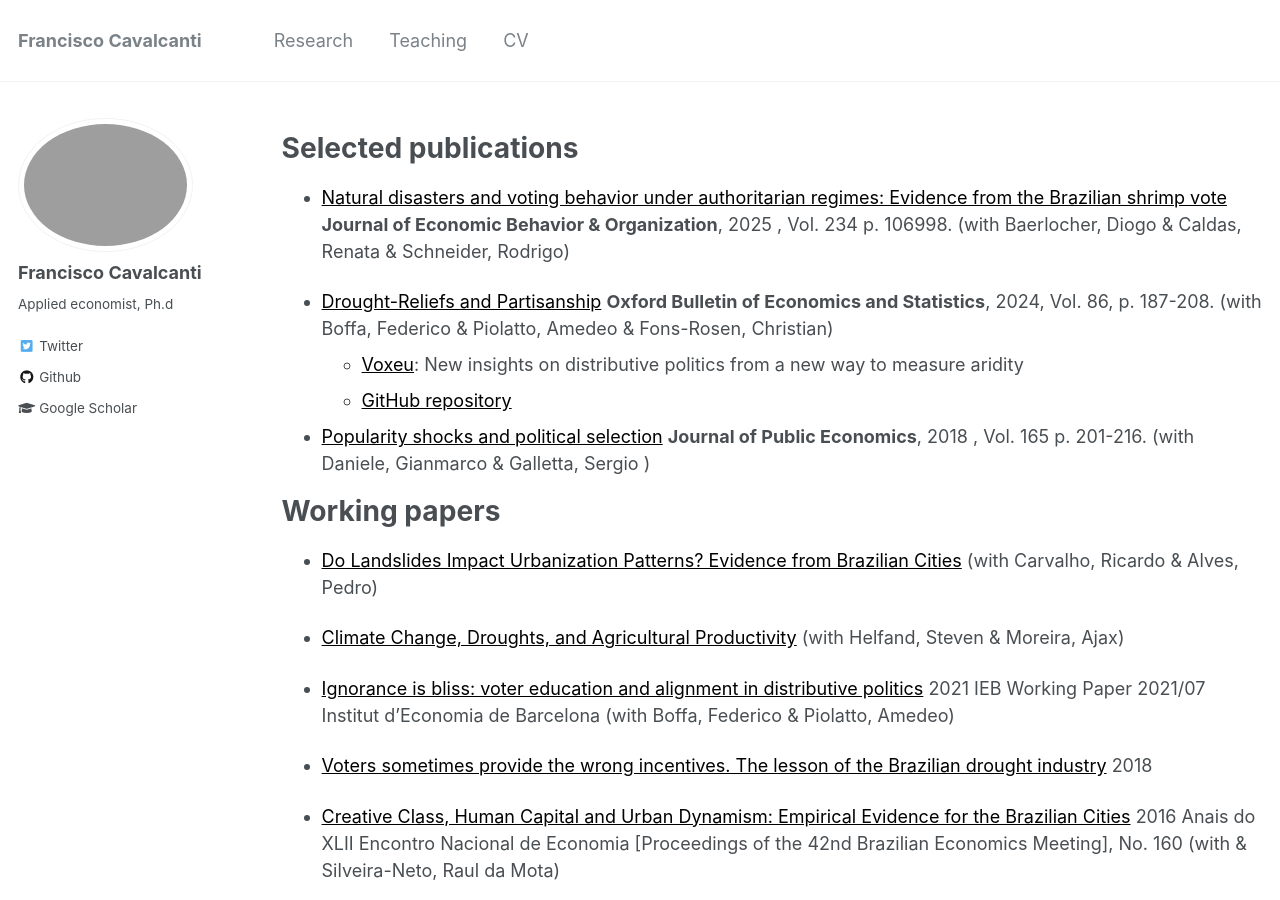
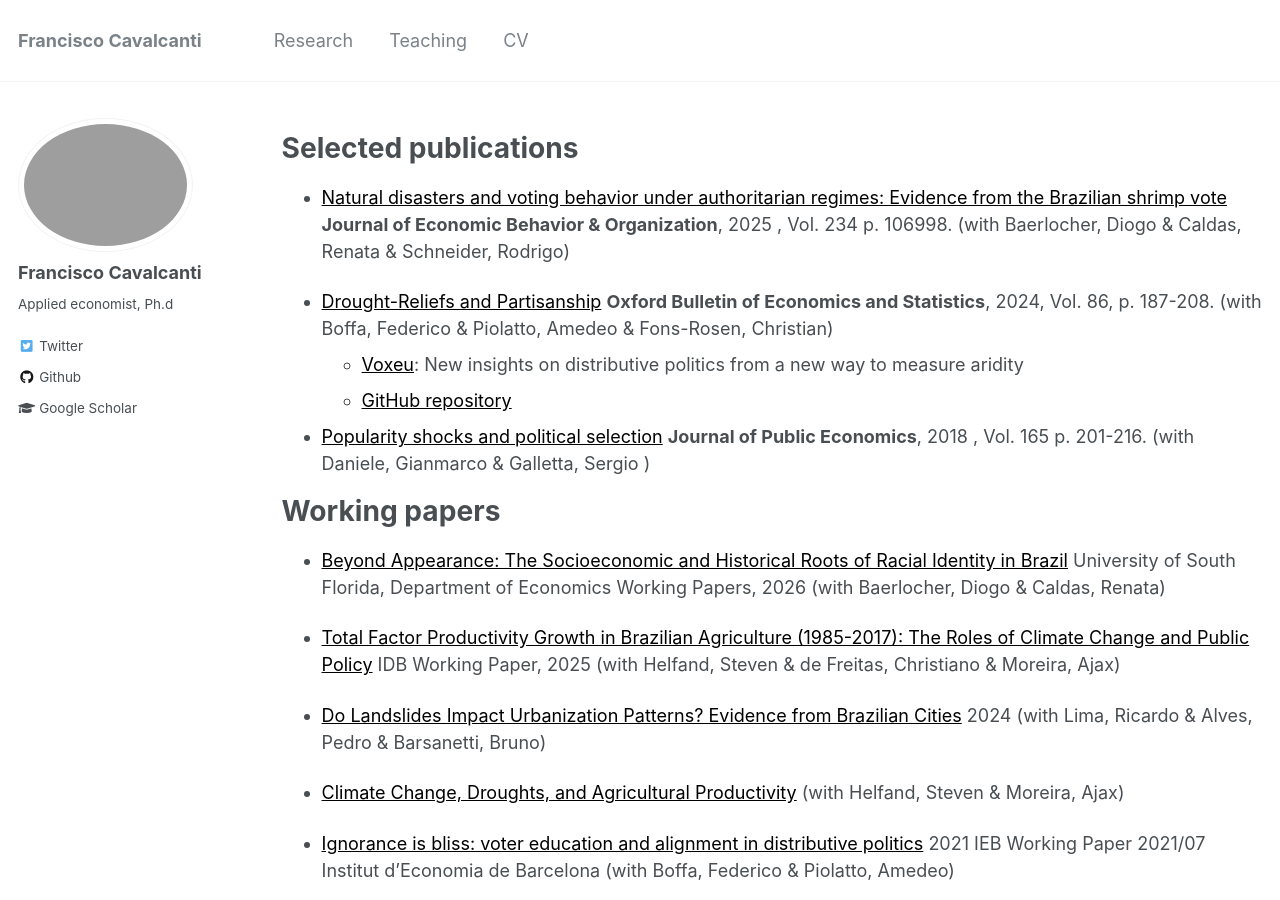
Before and after one commit to FranciscoCavalcanti/FranciscoCavalcanti.github.io, a Jekyll site: the page built from _pages/research.md, in a window 1280 px wide and 900 px high. Built offline with Jekyll 4.4.1, drawn with Linux system fonts in a browser that asks for light colours.

Commit message:
Update Research: add new working papers and fix authors
- Add "Beyond Appearance..." (2026, with Baerlocher & Caldas)
- Add "Total Factor Productivity Growth in Brazilian Agriculture..." (2025, IDB)
- Fix authors on "Do Landslides..." (Lima, Alves, Barsanetti)

Co-Authored-By: Claude Sonnet 4.6 <noreply@anthropic.com>

```diff
--- a/_pages/research.md
+++ b/_pages/research.md
@@ -17,19 +17,21 @@ author_profile: true
 
 # Working papers
 
-  * <a style='color: black;' href='https://www.researchgate.net/profile/Ricardo-Carvalho-10/publication/383129940_Do_Landslides_Impact_Urbanization_Patterns_Evidence_from_Brazilian_Cities/links/66be0c688d0073559255b1e4/Do-Landslides-Impact-Urbanization-Patterns-Evidence-from-Brazilian-Cities.pdf'>Do Landslides Impact Urbanization Patterns? Evidence from Brazilian Cities</a>  (with Carvalho, Ricardo & Alves, Pedro)
+  * <a style='color: black;' href=''>Beyond Appearance: The Socioeconomic and Historical Roots of Racial Identity in Brazil</a> University of South Florida, Department of Economics Working Papers, 2026 (with Baerlocher, Diogo & Caldas, Renata)
+
+  * <a style='color: black;' href=''>Total Factor Productivity Growth in Brazilian Agriculture (1985-2017): The Roles of Climate Change and Public Policy</a> IDB Working Paper, 2025 (with Helfand, Steven & de Freitas, Christiano & Moreira, Ajax)
+
+  * <a style='color: black;' href='https://www.researchgate.net/profile/Ricardo-Carvalho-10/publication/383129940_Do_Landslides_Impact_Urbanization_Patterns_Evidence_from_Brazilian_Cities/links/66be0c688d0073559255b1e4/Do-Landslides-Impact-Urbanization-Patterns-Evidence-from-Brazilian-Cities.pdf'>Do Landslides Impact Urbanization Patterns? Evidence from Brazilian Cities</a> 2024 (with Lima, Ricardo & Alves, Pedro & Barsanetti, Bruno)
 
   * <a style='color: black;' href='https://ageconsearch.umn.edu/record/338539/'>Climate Change, Droughts, and Agricultural Productivity</a>  (with Helfand, Steven & Moreira, Ajax)
 
-
-  * <a style='color: black;' href='http://diposit.ub.edu/dspace/handle/2445/182602'>Ignorance is bliss: voter education and alignment in distributive politics</a> 2021 IEB Working Paper 2021/07 Institut d’Economia de Barcelona (with Boffa, Federico & Piolatto, Amedeo)
+  * <a style='color: black;' href='http://diposit.ub.edu/dspace/handle/2445/182602'>Ignorance is bliss: voter education and alignment in distributive politics</a> 2021 IEB Working Paper 2021/07 Institut d'Economia de Barcelona (with Boffa, Federico & Piolatto, Amedeo)
 
   * <a style='color: black;' href='https://mpra.ub.uni-muenchen.de/88317/'>Voters sometimes provide the wrong incentives. The lesson of the Brazilian drought industry</a> 2018
 
   * <a style='color: black;' href='https://www.researchgate.net/profile/Francisco-Cavalcanti-6/publication/319902513_Creative_Class_Human_Capital_and_Urban_Dynamism_Empirical_Evidence_for_the_Brazilian_Cities/links/59c0dbdaaca272aff2e4efb0/Creative-Class-Human-Capital-and-Urban-Dynamism-Empirical-Evidence-for-the-Brazilian-Cities.pdf'>Creative Class, Human Capital and Urban Dynamism: Empirical Evidence for the Brazilian Cities</a> 2016 Anais do XLII Encontro Nacional de Economia [Proceedings of the 42nd Brazilian Economics Meeting], No. 160 (with & Silveira-Neto, Raul da Mota)
 
 # Work in progress
-
 
   * <a style='color: black;' href=''>Droughts, Sanitation Provision, and Access to Services in Brazil</a> (with Soares, Thayla & Azevedo, Paulo Furquim)
 
@@ -46,9 +48,7 @@ author_profile: true
 
   * Cavalcanti, Francisco & Gonzaga, Gustavo <a style='color: black;' href='https://amazonia2030.org.br/desigualdades-no-mercado-de-trabalho-por-genero-evidencias-para-a-amazonia-legal/'>Desigualdades no Mercado de Trabalho por Gênero: Evidências para a Amazônia Legal</a>  2022-04 Projeto Amazônia 2030 , No. 36 p. 42
 
-
-  * Alfenas, Flávia &  Cavalcanti, Francisco & Gonzaga, Gustavo <a style='color: black;' href='  https://amazonia2030.org.br/dinamismo-de-emprego-e-renda-na-amazonia-legal-ocupacoes-qualificadas-e-de-lideranca/'>Dinamismo de Emprego e Renda na Amazônia Legal: Ocupações Qualificadas e de Liderança </a>  2021-08 Projeto Amazônia 2030 n. 15
-
+  * Alfenas, Flávia &  Cavalcanti, Francisco & Gonzaga, Gustavo <a style='color: black;' href='https://amazonia2030.org.br/dinamismo-de-emprego-e-renda-na-amazonia-legal-ocupacoes-qualificadas-e-de-lideranca/'>Dinamismo de Emprego e Renda na Amazônia Legal: Ocupações Qualificadas e de Liderança </a>  2021-08 Projeto Amazônia 2030 n. 15
 
   * Alfenas, Flávia &  Cavalcanti, Francisco & Gonzaga, Gustavo <a style='color: black;' href='https://amazonia2030.org.br/dinamismo-de-emprego-e-renda-na-amazonia-legal-servicos/'>Dinamismo de Emprego e Renda na Amazônia Legal: Setor Serviços</a>  2021-08 Projeto Amazônia 2030 n. 14
 
@@ -56,7 +56,6 @@ author_profile: true
 
   * Alfenas, Flávia &  Cavalcanti, Francisco & Gonzaga, Gustavo <a style='color: black;' href='https://amazonia2030.org.br/dinamismo-de-emprego-e-renda-na-amazonia-legal-agropecuaria/'>Dinamismo de Emprego e Renda na Amazônia Legal: Agropecuária</a>  2021-08 Projeto Amazônia 2030 n. 10
 
-
   * Alfenas, Flávia &  Cavalcanti, Francisco & Gonzaga, Gustavo <a style='color: black;' href='https://amazonia2030.org.br/mercado-de-trabalho-na-amazonia-legal-uma-analise-comparativa-com-o-resto-do-brasil/'> Mercado de trabalho na Amazônia Legal: Uma análise comparativa com o resto do Brasil</a>  2020-11 Projeto Amazônia 2030 p. 68
 
   * Cavalcanti, Francisco & Oliveira, Rodrigo <a style='color: black;' href='/'> Nível e Evolução da Desigualdade de renda na Bahia: uma avaliação do papel da educação e dos programas sociais</a>  Bahia Análise & Dados,  v. 24, p. 89, 2014.
```
